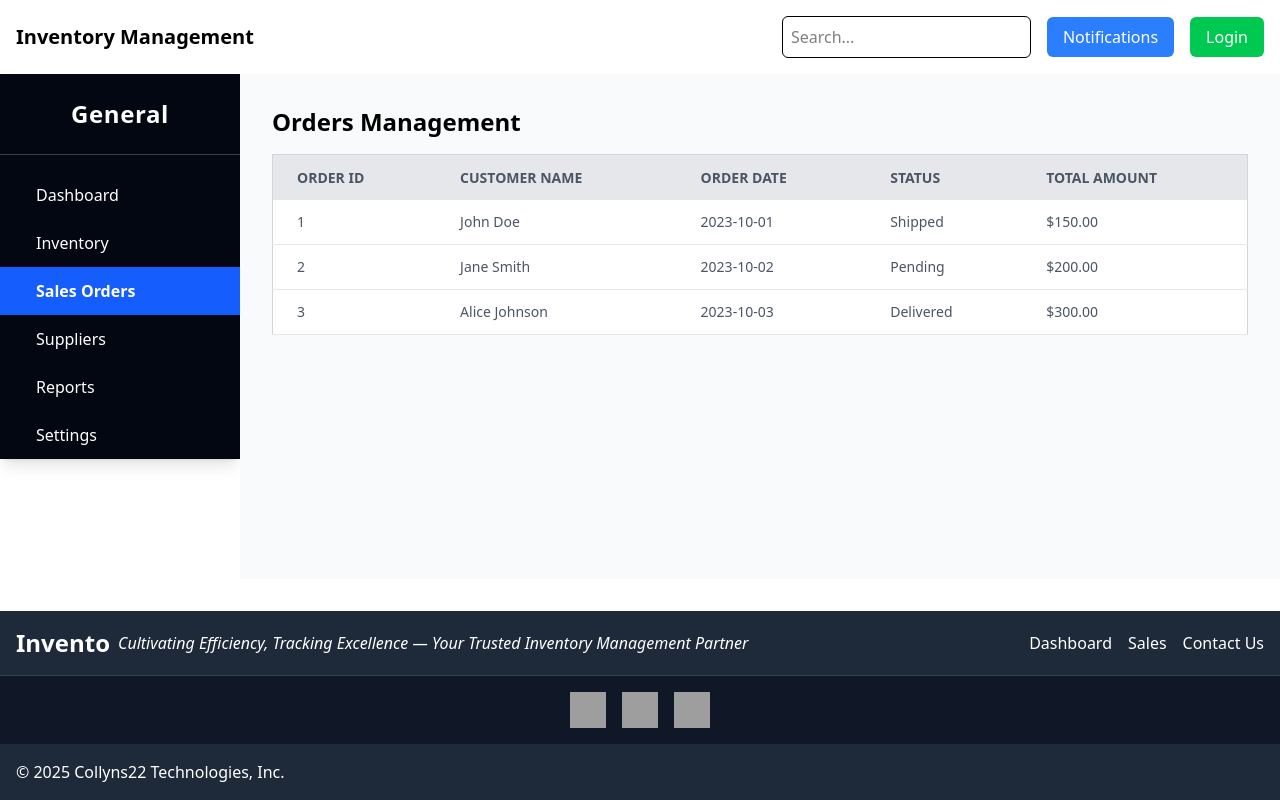
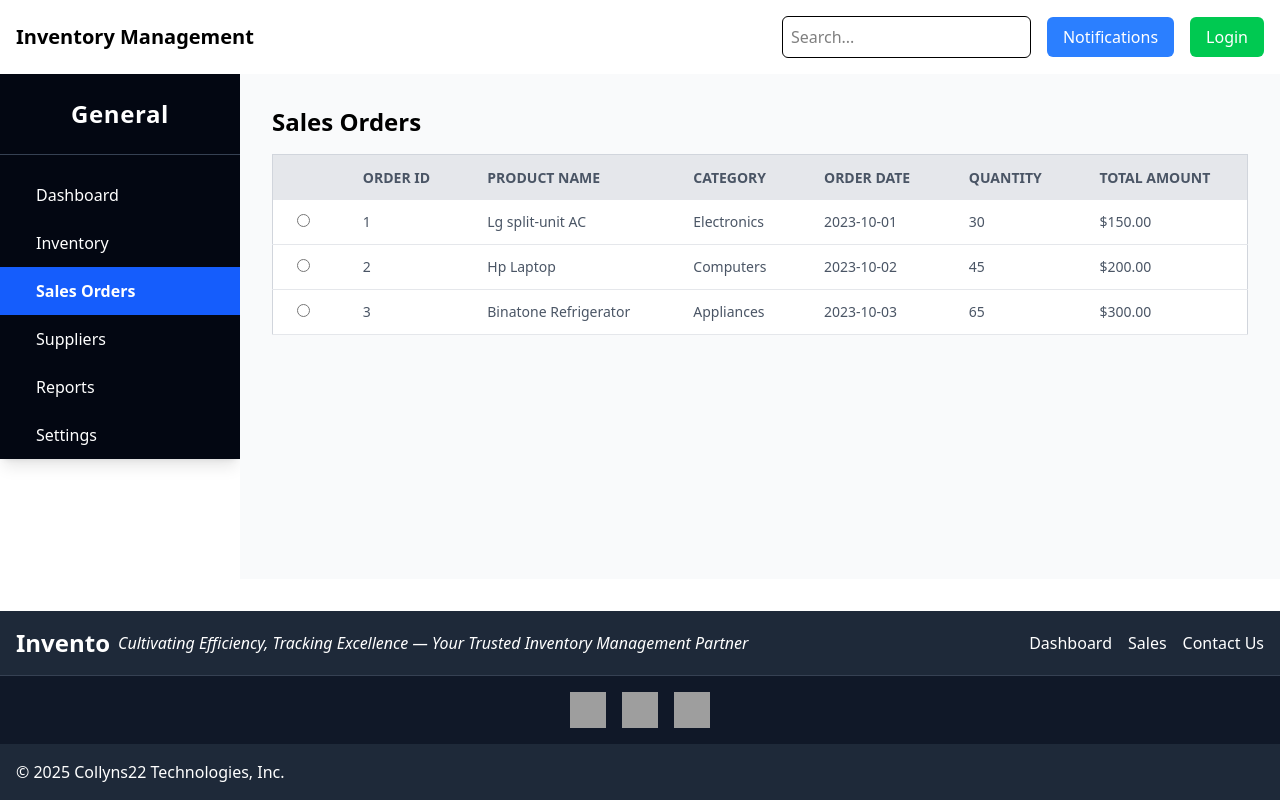
Before and after one commit to Collyns22/DataFort-Project, a React (Vite) app: page /orders in a window 1280 px wide. Built offline with nearby package versions, Linux system fonts and the light colour scheme; grey boxes are pictures that could not be loaded.

Commit message:
modified the sales order table

```diff
--- a/src/Component/OrderTable.jsx
+++ b/src/Component/OrderTable.jsx
@@ -1,37 +1,55 @@
+import React, { useState } from "react";
+
 const OrderTable = () => {
-  const orders = [
+  const [orders, setOrders] = useState([
     {
       id: 1,
-      customerName: "John Doe",
+      productName: "Lg split-unit AC",
+      category: "Electronics",
       orderDate: "2023-10-01",
-      status: "Shipped",
+      quantity: "30",
       totalAmount: "$150.00",
     },
     {
       id: 2,
-      customerName: "Jane Smith",
+      productName: "Hp Laptop",
+      category: "Computers",
       orderDate: "2023-10-02",
-      status: "Pending",
+      quantity: "45",
       totalAmount: "$200.00",
     },
     {
       id: 3,
-      customerName: "Alice Johnson",
+      productName: "Binatone Refrigerator",
+      category: "Appliances",
       orderDate: "2023-10-03",
-      status: "Delivered",
+      quantity: "65",
       totalAmount: "$300.00",
     },
-  ];
+  ]);
+
+  const [selectedOrderId, setSelectedOrderId] = useState(null);
+
+  const handleRadioChange = (orderId) => {
+    setSelectedOrderId(orderId);
+  };
+
+  const handleRemoveOrder = () => {
+    setOrders((prev) => prev.filter((order) => order.id !== selectedOrderId));
+    setSelectedOrderId(null);
+  };
 
   return (
     <div className="overflow-x-auto">
       <table className="min-w-full bg-white border border-gray-300">
         <thead>
           <tr className="bg-gray-200 text-gray-600 uppercase text-sm leading-normal">
+            <th className="py-3 px-6 text-left"></th>
             <th className="py-3 px-6 text-left">Order ID</th>
-            <th className="py-3 px-6 text-left">Customer Name</th>
+            <th className="py-3 px-6 text-left">Product Name</th>
+            <th className="py-3 px-6 text-left">Category</th>
             <th className="py-3 px-6 text-left">Order Date</th>
-            <th className="py-3 px-6 text-left">Status</th>
+            <th className="py-3 px-6 text-left">Quantity</th>
             <th className="py-3 px-6 text-left">Total Amount</th>
           </tr>
         </thead>
@@ -41,15 +59,35 @@ const OrderTable = () => {
               key={order.id}
               className="border-b border-gray-200 hover:bg-gray-100"
             >
+              <td className="py-3 px-6">
+                <input
+                  type="radio"
+                  name="removeOrder"
+                  checked={selectedOrderId === order.id}
+                  onChange={() => handleRadioChange(order.id)}
+                  title="Check to remove"
+                />
+              </td>
               <td className="py-3 px-6">{order.id}</td>
-              <td className="py-3 px-6">{order.customerName}</td>
+              <td className="py-3 px-6">{order.productName}</td>
+              <td className="py-3 px-6">{order.category}</td>
               <td className="py-3 px-6">{order.orderDate}</td>
-              <td className="py-3 px-6">{order.status}</td>
+              <td className="py-3 px-6">{order.quantity}</td>
               <td className="py-3 px-6">{order.totalAmount}</td>
             </tr>
           ))}
         </tbody>
       </table>
+      {selectedOrderId && (
+        <div className="mt-4 flex justify-end">
+          <button
+            className="bg-red-600 text-white px-4 py-2 rounded-md hover:bg-red-700 transition"
+            onClick={handleRemoveOrder}
+          >
+            Remove Selected Order
+          </button>
+        </div>
+      )}
     </div>
   );
 };
--- a/src/Pages/OrdersPage.jsx
+++ b/src/Pages/OrdersPage.jsx
@@ -4,7 +4,7 @@ const OrdersPage = () => {
   return (
     <div className="flex-1">
       <main className="p-4">
-        <h1 className="text-2xl font-bold mb-4">Orders Management</h1>
+        <h1 className="text-2xl font-bold mb-4">Sales Orders</h1>
         <OrderTable />
       </main>
     </div>
```
